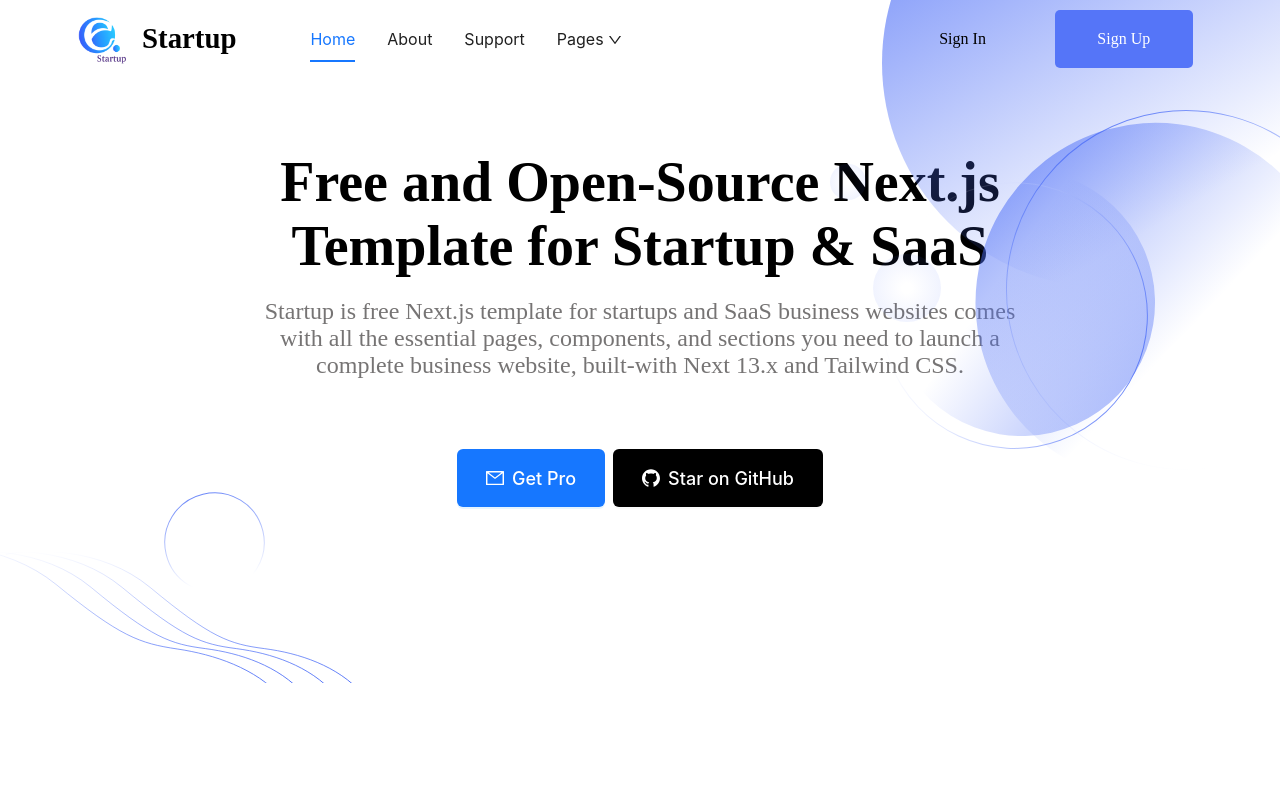
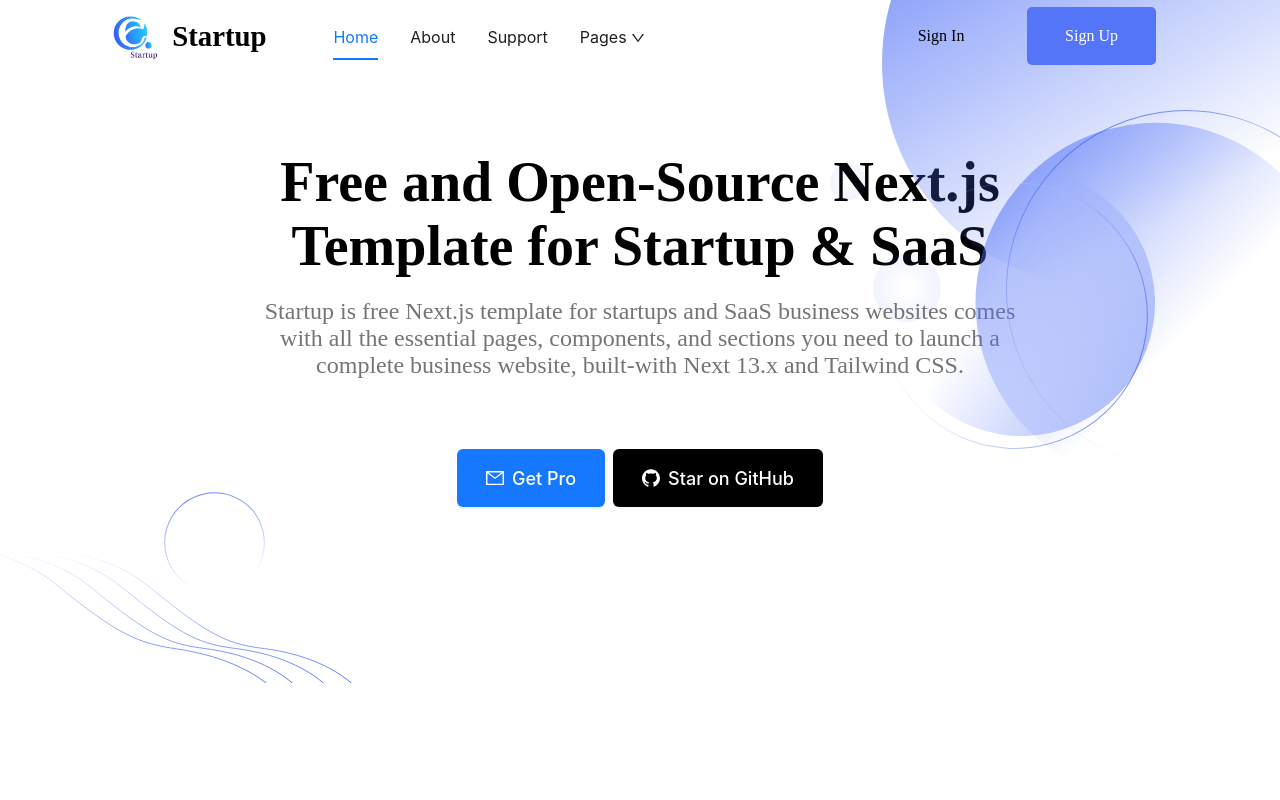
Before and after one commit to TuanAnh-coder/StartUp, a React (Vite) app: page / in a window 1280 px wide. Shown: the top 800 px of the page. Built offline with nearby package versions, Linux system fonts and the light colour scheme.

Commit message:
new responsive

```diff
--- a/src/style/global.css
+++ b/src/style/global.css
@@ -1,5 +1,5 @@
 .container{
-  width: 90%;
+  width: 84%;
   max-width: 1200px;
   margin: auto;
 }
```
